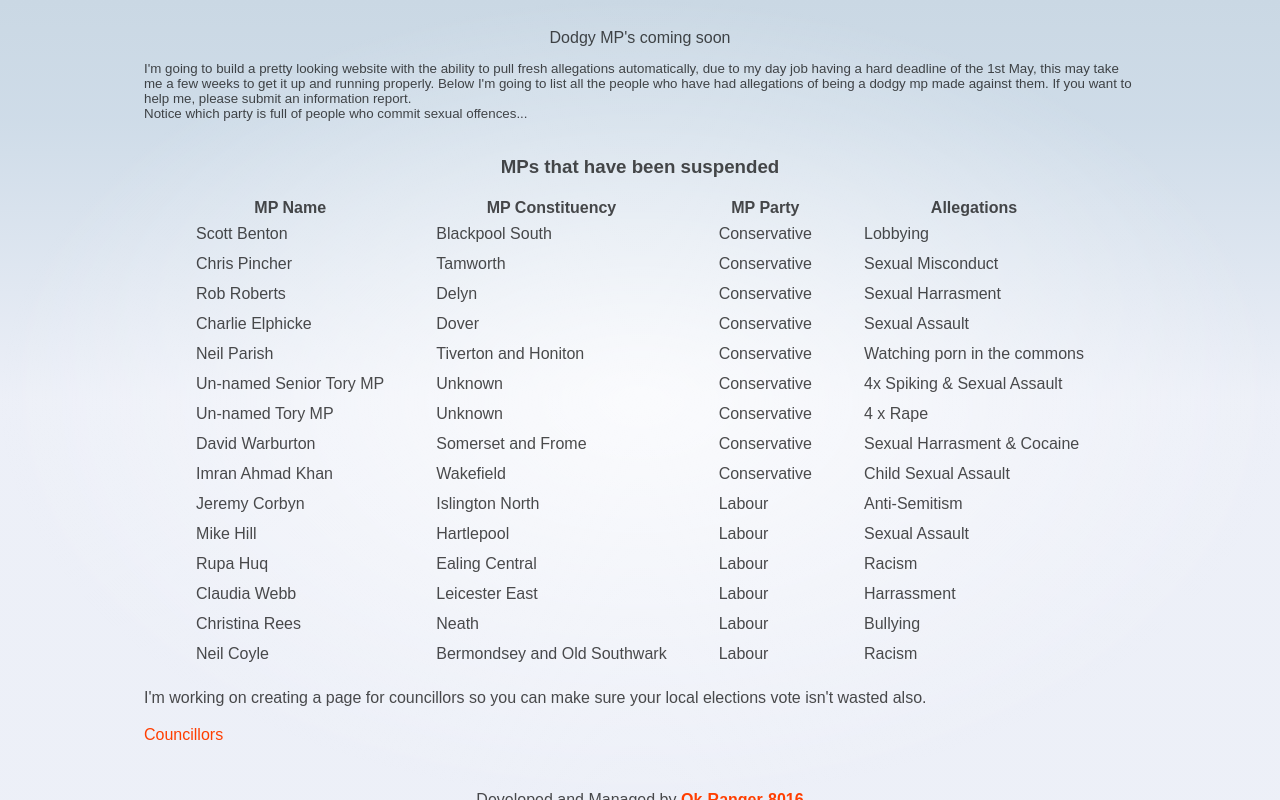
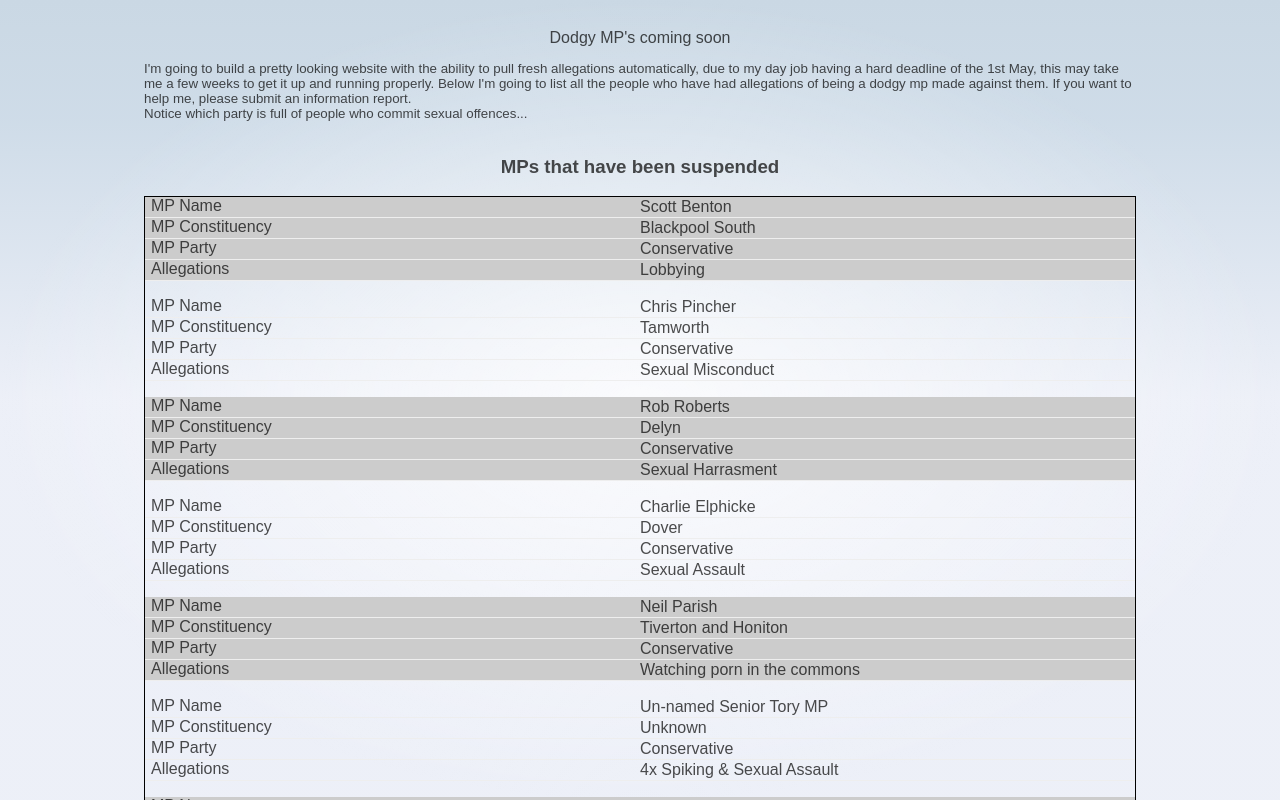
Before and after one commit to NathanLeadill/dodgymps, a SvelteKit app: page / in a window 1280 px wide. Shown: the top 800 px of the page. Built offline with nearby package versions, Linux system fonts and the light colour scheme.

Commit message:
Very Cheeky

```diff
--- a/src/routes/+page.svelte
+++ b/src/routes/+page.svelte
@@ -147,9 +147,6 @@
 		margin-top: 35px;
 		text-align: center;
 	}
-	table tbody tr td {
-		padding: 5px 25px;
-	}
 
 	.welcome img {
 		position: absolute;
@@ -158,4 +155,73 @@
 		top: 0;
 		display: block;
 	}
+
+	/*
+	Max width before this PARTICULAR table gets nasty. This query will take effect for any screen smaller than 760px and also iPads specifically.
+	*/
+	table {
+		border-collapse: collapse;
+	}
+
+	table,
+	th,
+	td {
+		border: 1px solid black;
+	}
+	@media only screen and (max-width: 760px),
+		(min-device-width: 768px) and (max-device-width: 1024px) {
+		table {
+			width: 100%;
+		}
+		table,
+		thead,
+		tbody,
+		th,
+		td,
+		tr {
+			display: block;
+		}
+		thead tr {
+			position: absolute;
+			top: -9999px;
+			left: -9999px;
+		}
+
+		tr {
+			margin: 0 0 1rem 0;
+		}
+
+		tr:nth-child(odd) {
+			background: #ccc;
+		}
+
+		td {
+			border: none;
+			border-bottom: 1px solid #eee;
+			position: relative;
+			padding-left: 50%;
+		}
+
+		td:before {
+			position: absolute;
+			top: 0;
+			left: 6px;
+			width: 45%;
+			padding-right: 10px;
+			white-space: nowrap;
+		}
+
+		td:nth-of-type(1):before {
+			content: 'MP Name';
+		}
+		td:nth-of-type(2):before {
+			content: 'MP Constituency';
+		}
+		td:nth-of-type(3):before {
+			content: 'MP Party';
+		}
+		td:nth-of-type(4):before {
+			content: 'Allegations';
+		}
+	}
 </style>
```
